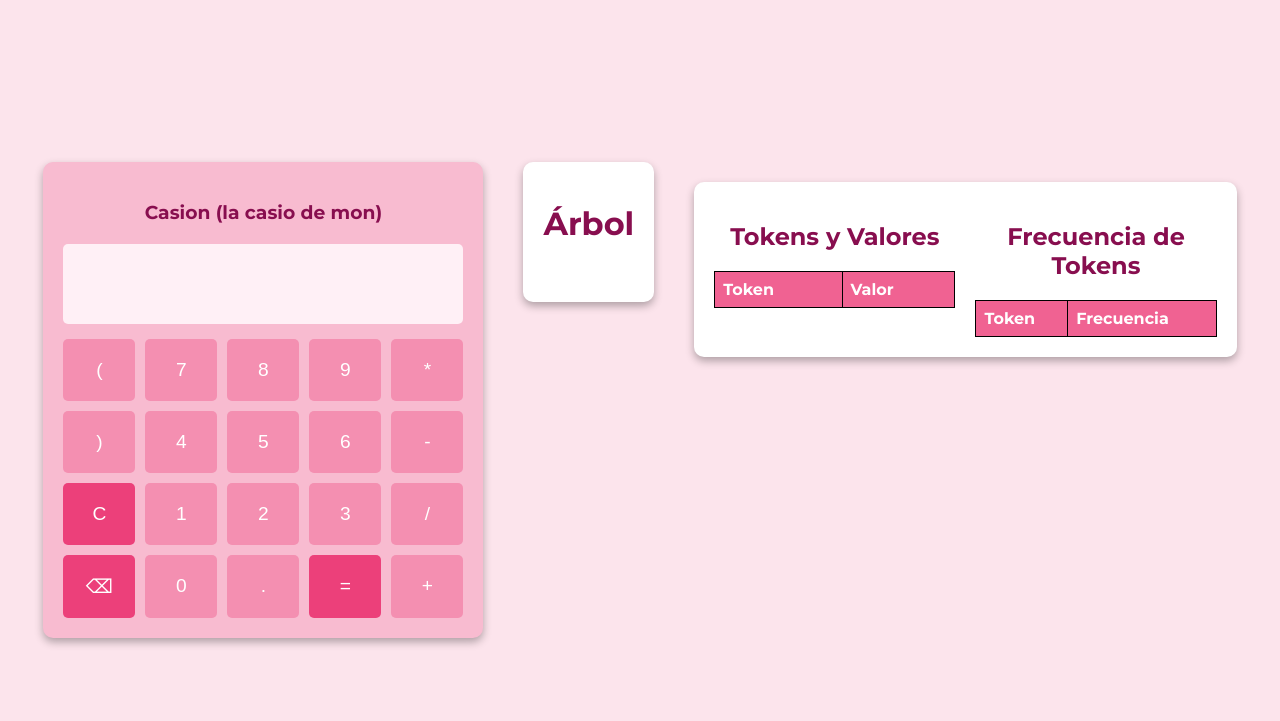
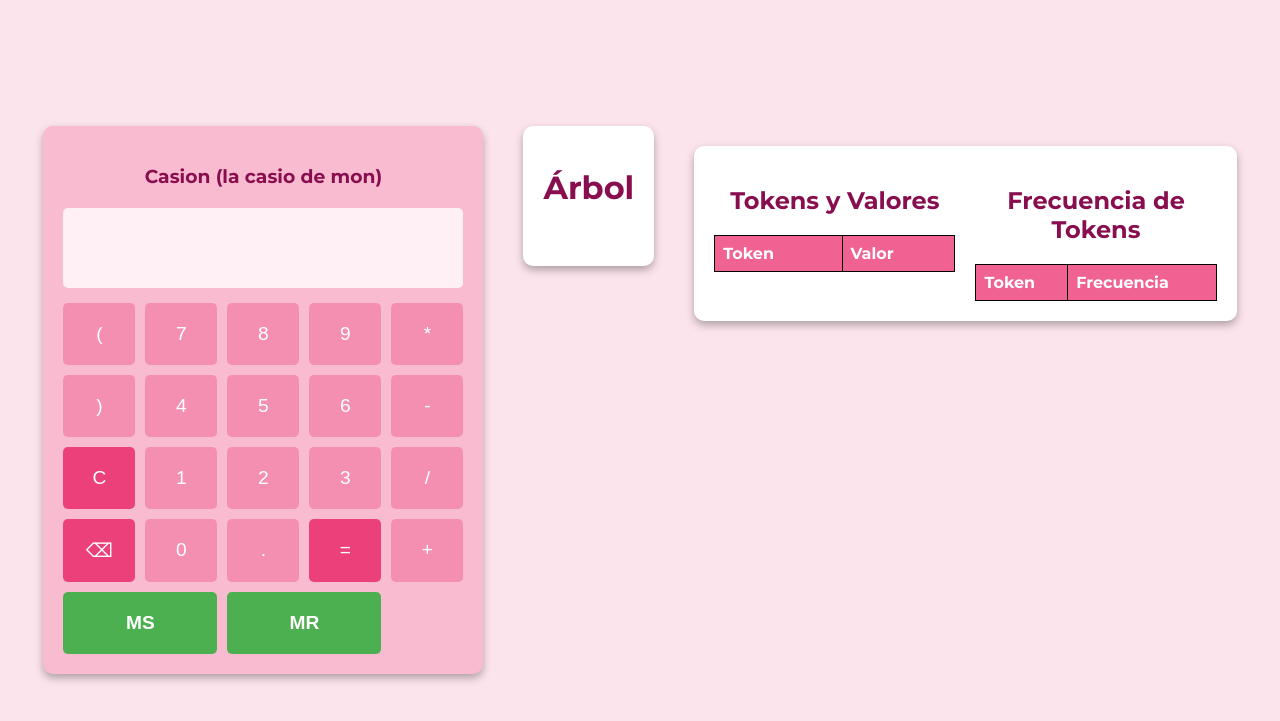
Before and after one commit to monocoto3000/calculadora_GLC, a Flask app: page / in a window 1280 px wide. Shown: the top 721 px of the page. Run offline with Flask 3, Linux system fonts and the light colour scheme; lists and menus that the app fills with data are empty.

Commit message:
MS y MR adittion

```diff
--- a/grammar.py
+++ b/grammar.py
@@ -37,7 +37,7 @@ def t_ENTERO(t):
     return t
 
 def t_error(t):
-    print(f"Caracter invalido '{t.value[0]}'")
+    print(f"Illegal character '{t.value[0]}'")
     t.lexer.skip(1)
 
 t_ignore = ' \t'
@@ -46,7 +46,7 @@ lexer = lex.lex()
 
 def analyze_expression(expression):
     token_frequencies.clear()
-    token_values.clear()
+    token_values.clear();
 
     lexer.input(expression)
 
--- a/main.py
+++ b/main.py
@@ -18,8 +18,9 @@ grammar = """
      | term"/"factor  -> div
      | factor
 
-?factor: "("expr")"   -> grupo
-       | NUMBER       -> numero
+?factor: NUMBER       -> numero
+       | "("expr")"   -> grupo
+       | "-"factor    -> negativo
 
 NUMBER: /[0-9]+(\.[0-9]+)?/
 
@@ -48,6 +49,9 @@ class createTree(Transformer):
 
     def grupo(self, items):
         return items[0]
+
+    def negativo(self, items):
+        return -items[0]
 
 evaluator = createTree()
 
--- a/static/calculadora.css
+++ b/static/calculadora.css
@@ -116,3 +116,14 @@ th {
 tr:nth-child(even) {
     background-color: #fff0f6;
 }
+
+.button.memory {
+    background-color: #4CAF50;
+    color: white;
+    font-weight: bold;
+    grid-column: span 2;
+}
+
+.memory:hover {
+    background-color: #45a049;
+}
--- a/static/calculadora.js
+++ b/static/calculadora.js
@@ -1,5 +1,19 @@
 $(document).ready(function () {
     let expression = "";
+    let memoryValue = null;
+
+    $(".buttons").append(`
+        <button class="button memory" id="ms">MS</button>
+        <button class="button memory" id="mr">MR</button>
+    `);
+
+    $("#negativo").click(function() {
+        if (expression === "" ||
+            ['+', '-', '*', '/', '('].includes(expression.slice(-1))) {
+            expression += "-";
+            $("#display").text(expression);
+        }
+    });
 
     function updateTokenValuesTable(tokenValues) {
         const tbody = $("#token-values-table tbody");
@@ -44,6 +58,35 @@ $(document).ready(function () {
         }
     });
 
+    $("#ms").click(function() {
+        if ($("#display").text() !== "") {
+            $.ajax({
+                url: "/calcular",
+                method: "POST",
+                contentType: "application/json",
+                data: JSON.stringify({ expression }),
+                success: function (response) {
+                    if (response.valid) {
+                        memoryValue = response.result;
+                        alert(`Valor ${memoryValue} guardado en memoria`);
+                    }
+                },
+                error: function () {
+                    alert("Error al guardar valor en memoria");
+                }
+            });
+        }
+    });
+
+    $("#mr").click(function() {
+        if (memoryValue !== null) {
+            expression += memoryValue.toString();
+            $("#display").text(expression);
+        } else {
+            alert("No hay ningún valor en memoria");
+        }
+    });
+
     $("#calcular").click(function () {
         $.ajax({
             url: "/calcular",
--- a/templates/index.html
+++ b/templates/index.html
@@ -22,7 +22,7 @@
                 <button class="button" data-value="4">4</button>
                 <button class="button" data-value="5">5</button>
                 <button class="button" data-value="6">6</button>
-                <button class="button" data-value="-">-</button>
+                <button class="button" data-value="-" id="negativo">-</button>
                 <button class="button special" data-value="C">C</button>
                 <button class="button" data-value="1">1</button>
                 <button class="button" data-value="2">2</button>
```
